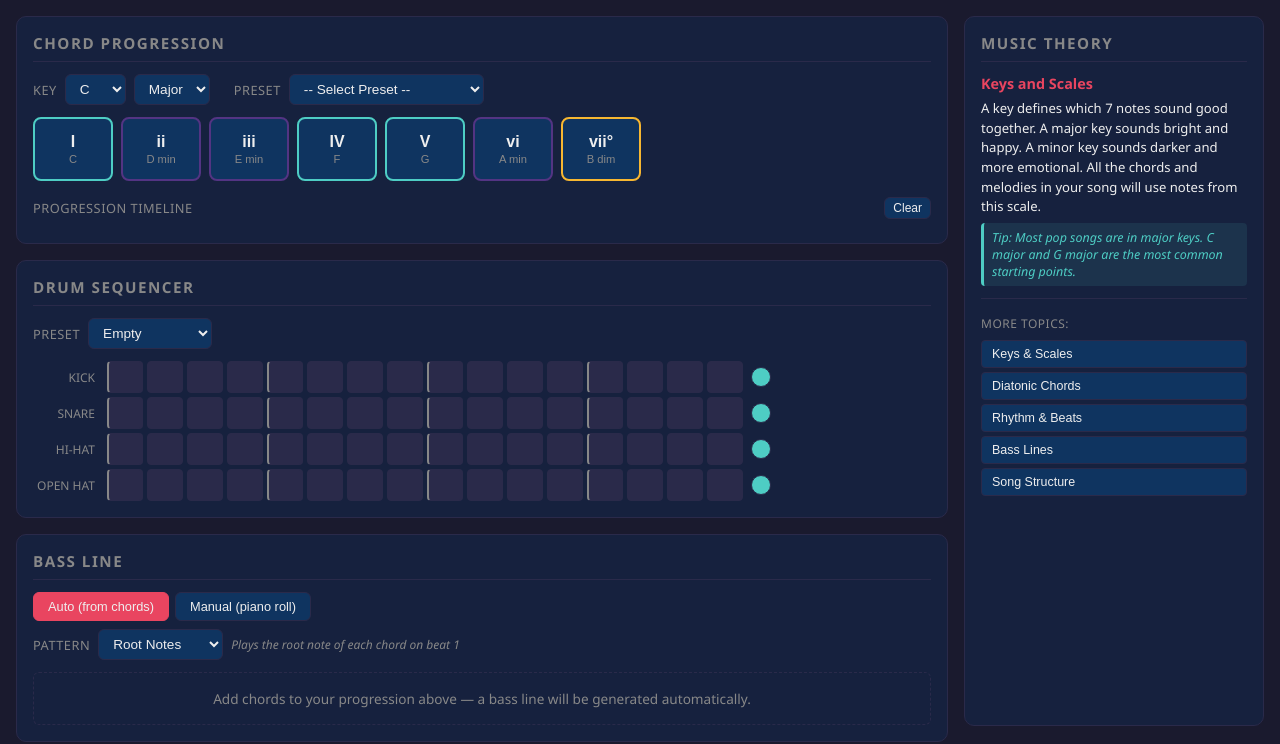
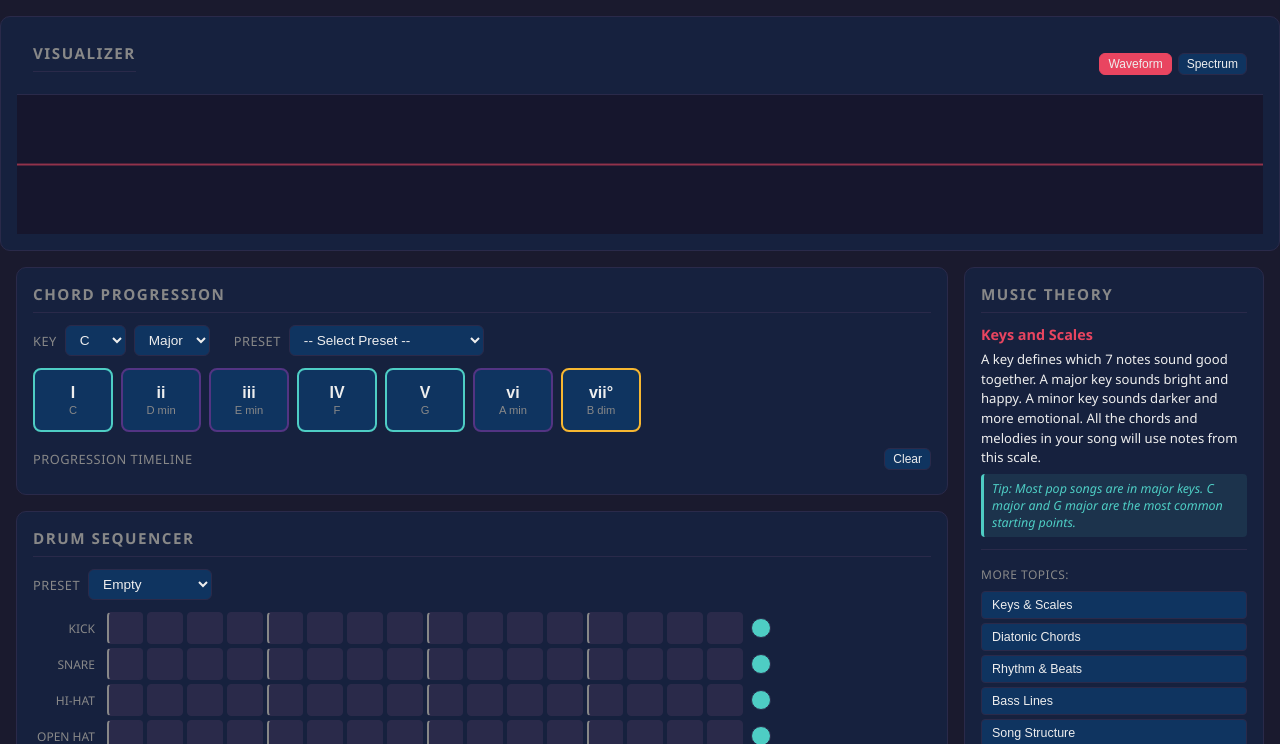
Before and after one commit to jakeybob/muzak, a Flask app: page / in a window 1280 px wide. Shown: the part 60-804 px from the top of the page. Run offline with Flask 3, Linux system fonts and the light colour scheme; some libraries are stand-ins or nearby versions.

Commit message:
added visualiser

```diff
--- a/static/css/style.css
+++ b/static/css/style.css
@@ -84,6 +84,51 @@ body {
 #bpm-slider {
     width: 100px;
     accent-color: var(--accent);
+}
+
+/* Visualizer */
+.visualizer-panel {
+    margin: 0 16px;
+    margin-top: 16px;
+    max-width: 1500px;
+    margin-left: auto;
+    margin-right: auto;
+    padding: 0;
+    overflow: hidden;
+}
+
+.visualizer-header {
+    display: flex;
+    align-items: center;
+    justify-content: space-between;
+    padding: 10px 16px;
+}
+
+.visualizer-header h2 {
+    margin: 0;
+    padding: 0;
+    border: none;
+}
+
+.visualizer-modes {
+    display: flex;
+    gap: 6px;
+}
+
+.visualizer-container {
+    position: relative;
+    width: 100%;
+    height: 140px;
+    background: var(--bg-primary);
+    border-top: 1px solid var(--border);
+}
+
+.visualizer-container canvas {
+    position: absolute;
+    top: 0;
+    left: 0;
+    width: 100%;
+    height: 100%;
 }
 
 /* Main Layout */
--- a/static/js/audio-engine.js
+++ b/static/js/audio-engine.js
@@ -19,6 +19,12 @@ const AudioEngine = {
         this.masterChannel = new Tone.Channel({ volume: -6 }).toDestination();
         this.effects.reverb.connect(this.masterChannel);
         this.effects.delay.connect(this.effects.reverb);
+
+        // Analyser for visualizer (raw Web Audio API node)
+        this.analyser = Tone.getContext().createAnalyser();
+        this.analyser.fftSize = 2048;
+        this.analyser.smoothingTimeConstant = 0.8;
+        Tone.getDestination().connect(this.analyser);
 
         // Chord synth (polyphonic)
         this.synths.chords = new Tone.PolySynth(Tone.Synth, {
--- a/static/js/main.js
+++ b/static/js/main.js
@@ -156,6 +156,7 @@ document.addEventListener("DOMContentLoaded", () => {
     SongStructure.init();
     SoundDesign.init();
     TheoryPanel.init();
+    Visualizer.init();
 
     function stopAll() {
         const wasArrangement = AppState.playMode === "arrangement";
--- /dev/null
+++ b/static/js/visualizer.js
@@ -0,0 +1,216 @@
+const Visualizer = {
+    canvas: null,
+    ctx: null,
+    mode: "waveform", // "waveform" or "spectrum"
+    animationId: null,
+    running: false,
+
+    // Rainbow colour stops
+    RAINBOW: [
+        "#ff0000", "#ff4400", "#ff8800", "#ffcc00", "#ffff00",
+        "#88ff00", "#00ff00", "#00ff88", "#00ffff", "#0088ff",
+        "#0000ff", "#4400ff", "#8800ff", "#cc00ff", "#ff00ff"
+    ],
+
+    init() {
+        this.canvas = document.getElementById("visualizer-canvas");
+        if (!this.canvas) return;
+        this.ctx = this.canvas.getContext("2d");
+
+        // Mode toggle buttons
+        document.getElementById("viz-waveform").addEventListener("click", () => {
+            this.mode = "waveform";
+            this.updateButtons();
+        });
+        document.getElementById("viz-spectrum").addEventListener("click", () => {
+            this.mode = "spectrum";
+            this.updateButtons();
+        });
+
+        this.updateButtons();
+        this.resizeCanvas();
+        window.addEventListener("resize", () => this.resizeCanvas());
+
+        // Start animation loop (always runs, draws flat line when silent)
+        this.start();
+    },
+
+    updateButtons() {
+        const wBtn = document.getElementById("viz-waveform");
+        const sBtn = document.getElementById("viz-spectrum");
+        if (wBtn) wBtn.classList.toggle("active", this.mode === "waveform");
+        if (sBtn) sBtn.classList.toggle("active", this.mode === "spectrum");
+    },
+
+    resizeCanvas() {
+        if (!this.canvas) return;
+        const rect = this.canvas.parentElement.getBoundingClientRect();
+        this.canvas.width = rect.width;
+        this.canvas.height = rect.height;
+    },
+
+    start() {
+        if (this.running) return;
+        this.running = true;
+        this.draw();
+    },
+
+    stop() {
+        this.running = false;
+        if (this.animationId) {
+            cancelAnimationFrame(this.animationId);
+            this.animationId = null;
+        }
+    },
+
+    getRainbowColor(fraction) {
+        // Map a 0-1 fraction to a smooth rainbow color via HSL
+        const hue = fraction * 360;
+        return `hsl(${hue}, 100%, 55%)`;
+    },
+
+    draw() {
+        if (!this.running) return;
+        this.animationId = requestAnimationFrame(() => this.draw());
+
+        const { canvas, ctx } = this;
+        if (!canvas || !ctx) return;
+
+        const w = canvas.width;
+        const h = canvas.height;
+
+        // Dark transparent fade for trail effect
+        ctx.fillStyle = "rgba(26, 26, 46, 0.3)";
+        ctx.fillRect(0, 0, w, h);
+
+        const analyser = AudioEngine.analyser;
+        if (!analyser) {
+            this.drawIdleLine(w, h);
+            return;
+        }
+
+        if (this.mode === "waveform") {
+            this.drawWaveform(analyser, w, h);
+        } else {
+            this.drawSpectrum(analyser, w, h);
+        }
+    },
+
+    drawIdleLine(w, h) {
+        const { ctx } = this;
+        ctx.beginPath();
+        ctx.strokeStyle = "rgba(233, 69, 96, 0.3)";
+        ctx.lineWidth = 2;
+        ctx.moveTo(0, h / 2);
+        ctx.lineTo(w, h / 2);
+        ctx.stroke();
+    },
+
+    drawWaveform(analyser, w, h) {
+        const { ctx } = this;
+        const bufferLength = analyser.fftSize;
+        const dataArray = new Float32Array(bufferLength);
+        analyser.getFloatTimeDomainData(dataArray);
+
+        const sliceWidth = w / bufferLength;
+        const midY = h / 2;
+
+        // Draw glow layer (thicker, more transparent)
+        ctx.lineWidth = 6;
+        ctx.lineCap = "round";
+        ctx.lineJoin = "round";
+
+        ctx.beginPath();
+        let x = 0;
+        for (let i = 0; i < bufferLength; i++) {
+            const v = dataArray[i];
+            const y = midY + v * midY * 0.9;
+            if (i === 0) ctx.moveTo(x, y);
+            else ctx.lineTo(x, y);
+            x += sliceWidth;
+        }
+        const gradient = ctx.createLinearGradient(0, 0, w, 0);
+        for (let i = 0; i <= 10; i++) {
+            gradient.addColorStop(i / 10, this.getRainbowColor(i / 10));
+        }
+        ctx.strokeStyle = gradient;
+        ctx.globalAlpha = 0.3;
+        ctx.stroke();
+
+        // Draw sharp line on top
+        ctx.globalAlpha = 1.0;
+        ctx.lineWidth = 2.5;
+        ctx.beginPath();
+        x = 0;
+        for (let i = 0; i < bufferLength; i++) {
+            const v = dataArray[i];
+            const y = midY + v * midY * 0.9;
+            if (i === 0) ctx.moveTo(x, y);
+            else ctx.lineTo(x, y);
+            x += sliceWidth;
+        }
+        ctx.strokeStyle = gradient;
+        ctx.stroke();
+
+        // Subtle reflection below center
+        ctx.globalAlpha = 0.08;
+        ctx.lineWidth = 2;
+        ctx.beginPath();
+        x = 0;
+        for (let i = 0; i < bufferLength; i++) {
+            const v = dataArray[i];
+            const y = midY - v * midY * 0.4 + h * 0.15;
+            if (i === 0) ctx.moveTo(x, y);
+            else ctx.lineTo(x, y);
+            x += sliceWidth;
+        }
+        ctx.strokeStyle = gradient;
+        ctx.stroke();
+        ctx.globalAlpha = 1.0;
+    },
+
+    drawSpectrum(analyser, w, h) {
+        const { ctx } = this;
+        const bufferLength = analyser.frequencyBinCount;
+        const dataArray = new Uint8Array(bufferLength);
+        analyser.getByteFrequencyData(dataArray);
+
+        // Only show the lower ~60% of frequency bins (most musical content)
+        const usableBins = Math.floor(bufferLength * 0.6);
+        const barCount = Math.min(usableBins, Math.floor(w / 3));
+        const barWidth = (w / barCount) - 1;
+        const binStep = Math.floor(usableBins / barCount);
+
+        for (let i = 0; i < barCount; i++) {
+            // Average a few bins for smoother bars
+            let sum = 0;
+            for (let j = 0; j < binStep; j++) {
+                sum += dataArray[i * binStep + j];
+            }
+            const value = sum / binStep;
+            const barHeight = (value / 255) * h * 0.9;
+            const x = i * (barWidth + 1);
+            const y = h - barHeight;
+
+            const hue = (i / barCount) * 360;
+
+            // Glow
+            ctx.fillStyle = `hsla(${hue}, 100%, 55%, 0.15)`;
+            ctx.fillRect(x - 1, y - 4, barWidth + 2, barHeight + 8);
+
+            // Bar with gradient
+            const barGrad = ctx.createLinearGradient(x, y, x, h);
+            barGrad.addColorStop(0, `hsla(${hue}, 100%, 65%, 1)`);
+            barGrad.addColorStop(0.5, `hsla(${hue}, 100%, 50%, 0.9)`);
+            barGrad.addColorStop(1, `hsla(${hue}, 100%, 30%, 0.7)`);
+            ctx.fillStyle = barGrad;
+            ctx.fillRect(x, y, barWidth, barHeight);
+
+            // Bright cap on top
+            if (barHeight > 2) {
+                ctx.fillStyle = `hsla(${hue}, 100%, 80%, 1)`;
+                ctx.fillRect(x, y, barWidth, 2);
+            }
+        }
+    }
+};
--- a/templates/index.html
+++ b/templates/index.html
@@ -17,6 +17,19 @@
             <input type="range" id="bpm-slider" min="60" max="200" value="120">
         </div>
     </header>
+
+    <section id="visualizer-section" class="module-panel visualizer-panel">
+        <div class="visualizer-header">
+            <h2>Visualizer</h2>
+            <div class="visualizer-modes">
+                <button class="btn btn-small active" id="viz-waveform">Waveform</button>
+                <button class="btn btn-small" id="viz-spectrum">Spectrum</button>
+            </div>
+        </div>
+        <div class="visualizer-container">
+            <canvas id="visualizer-canvas"></canvas>
+        </div>
+    </section>
 
     <main id="app-main">
         <div id="main-content">
@@ -65,6 +78,7 @@
     <script src="{{ url_for('static', filename='js/song-structure.js') }}"></script>
     <script src="{{ url_for('static', filename='js/sound-design.js') }}"></script>
     <script src="{{ url_for('static', filename='js/theory-panel.js') }}"></script>
+    <script src="{{ url_for('static', filename='js/visualizer.js') }}"></script>
     <script src="{{ url_for('static', filename='js/main.js') }}"></script>
 </body>
 </html>
```
